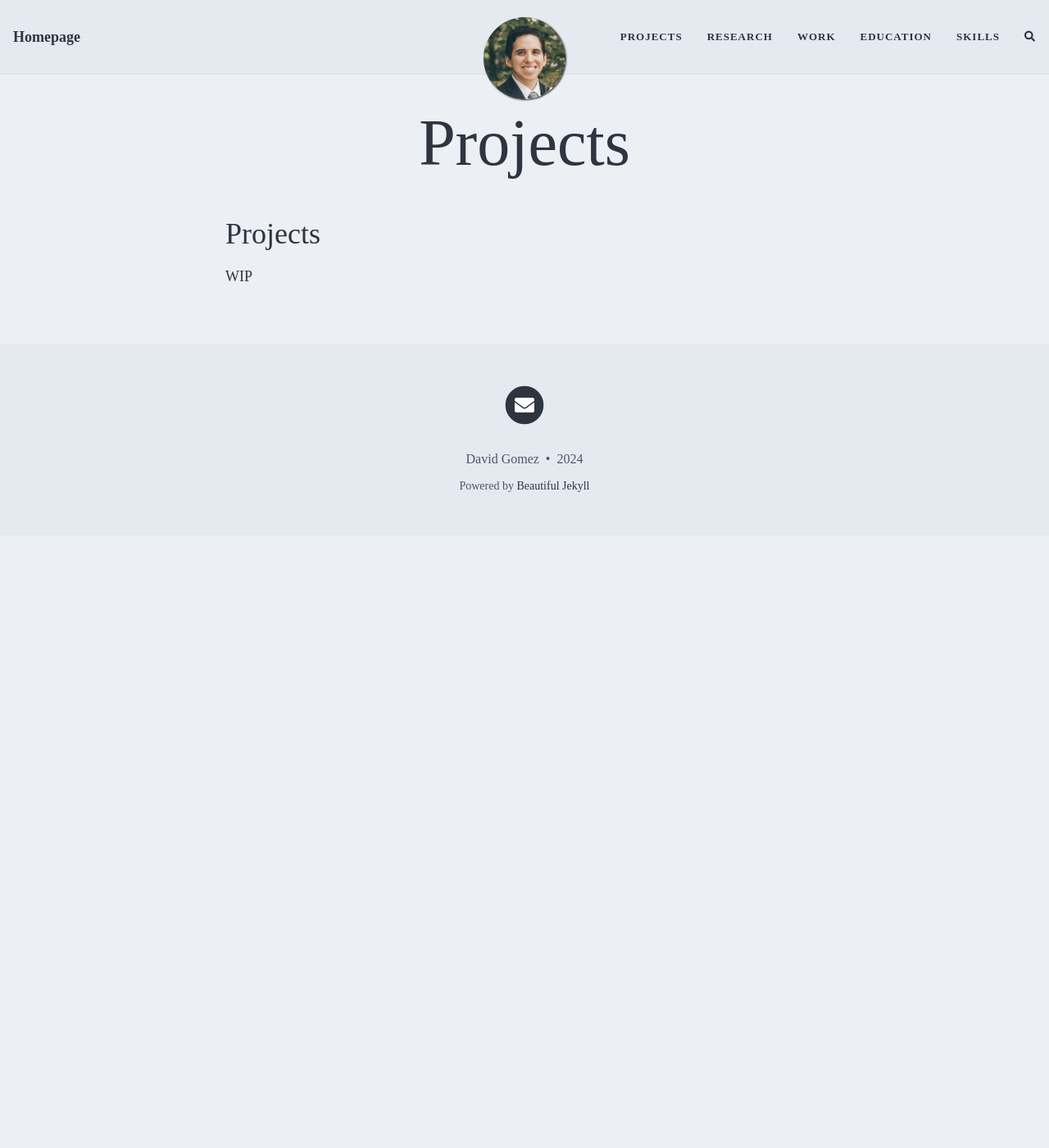
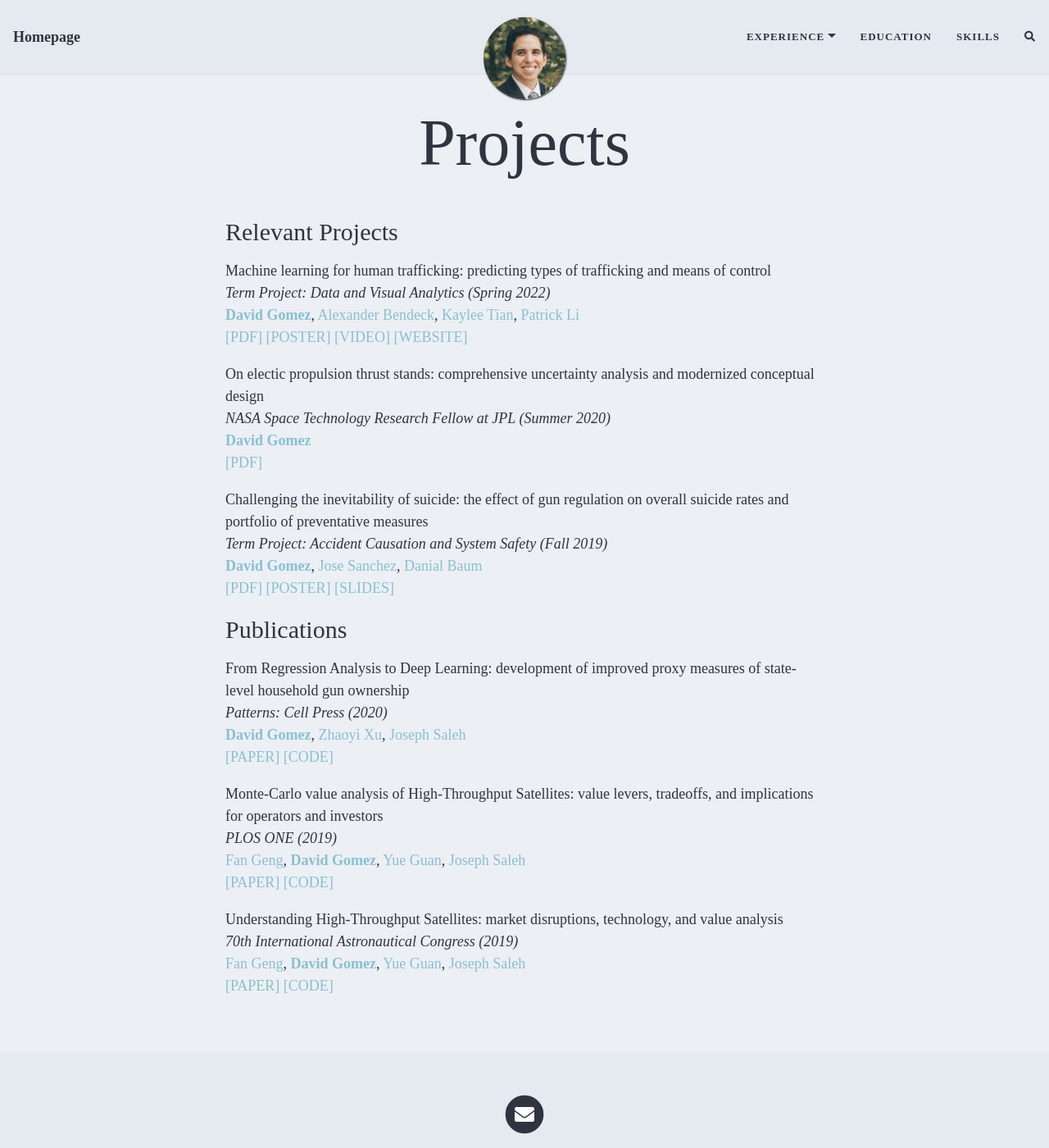
Before and after one commit to dbgomez94/dbgomez94.github.io, a Jekyll site: the page built from pages/projects.md, in a window 1280 px wide and 1400 px high. Shown: the whole window at 82% size. Built offline with Jekyll 4.4.1, drawn with Linux system fonts in a browser that asks for light colours; nearby versions of some CDN libraries; comment, search, counter and statistics services are not loaded; our own code applies the rules of GitHub Pages for plain Markdown files.

Commit message:
update homepage

```diff
--- a/_config.yml
+++ b/_config.yml
@@ -20,9 +20,10 @@
 ###############################################
 
 navbar-links:
-  Projects: "/pages/projects"
-  Research: "/pages/research"
-  Work: "/pages/work"
+  Experience:
+    - Research: "/pages/research"
+    - Projects: "/pages/projects"
+    - Work: "/pages/work"
   Education: "/pages/education"
   Skills: "/pages/skills"
 
--- a/pages/projects.md
+++ b/pages/projects.md
@@ -1,7 +1,61 @@
 ---
 layout: page
-# title: Projects
+title: Projects
 ---
 
-# Projects
-WIP
+## Relevant Projects
+
+
+
+Machine learning for human trafficking: predicting types of trafficking and means of control \
+_Term Project: Data and Visual Analytics (Spring 2022)_ \
+  [**David Gomez**](https://scholar.google.com/citations?user=YmsZnXAAAAAJ&hl=en&oi=sra),
+  [Alexander Bendeck](https://alexanderbendeck.github.io/projects.html),
+  [Kaylee Tian](https://www.linkedin.com/in/kaylee-nianhan-tian/),
+  [Patrick Li](https://www.linkedin.com/in/patrick-li-0/) \
+  [[PDF]](https://drive.google.com/file/d/1ZF1bpdqYRzA3Kcm1SRkUFkqupeNLzdAy/view?usp=sharing)
+  [[POSTER]](https://drive.google.com/file/d/1z7QcypF5xcn1TSfJu9RjZayP8_fafuvX/view?usp=sharing)
+  [[VIDEO]](https://youtu.be/GltcIuAIdTc)
+  [[WEBSITE]](https://alexanderbendeck.shinyapps.io/human-trafficking-app/)
+
+On electic propulsion thrust stands: comprehensive uncertainty analysis and modernized conceptual design \
+_NASA Space Technology Research Fellow at JPL (Summer 2020)_ \
+  [**David Gomez**](https://scholar.google.com/citations?user=YmsZnXAAAAAJ&hl=en&oi=sra) \
+  [[PDF]](https://drive.google.com/file/d/13bFrEk7PkWAY2GqFmNS_l3zvok1wE9Wj/view?usp=sharing)
+
+Challenging the inevitability of suicide: the effect of gun regulation on overall suicide rates and portfolio of preventative measures \
+_Term Project: Accident Causation and System Safety (Fall 2019)_ \
+  [**David Gomez**](https://scholar.google.com/citations?user=YmsZnXAAAAAJ&hl=en&oi=sra),
+  [Jose Sanchez](https://www.linkedin.com/in/jose-c-sanchez/),
+  [Danial Baum](https://www.linkedin.com/in/daniel-baum-ae/) \
+  [[PDF]](https://drive.google.com/file/d/1eBo4348ehcbSQ8zs2ny8W4vIRXymCLcg/view?usp=sharing)
+  [[POSTER]](https://drive.google.com/file/d/1ATBb5rhDqnycLfk0daZcIRXaoVfniZDy/view?usp=sharing)
+  [[SLIDES]](https://drive.google.com/file/d/14bEKiji_KDBISvT7OCuvAQOwNU6QED1U/view?usp=sharing)
+
+## Publications
+
+From Regression Analysis to Deep Learning: development of improved proxy measures of state-level household gun ownership \
+_Patterns: Cell Press (2020)_ \
+  [**David Gomez**](https://scholar.google.com/citations?user=YmsZnXAAAAAJ&hl=en&oi=sra),
+  [Zhaoyi Xu](https://scholar.google.com/citations?user=AlaqLgcAAAAJ&hl=en&oi=sra),
+  [Joseph Saleh](https://scholar.google.com/citations?user=oewjyycAAAAJ&hl=en&oi=sra) \
+  [[PAPER]](https://www.cell.com/action/showPdf?pii=S2666-3899%2820%2930202-6)
+  [[CODE]](https://github.com/dbgomez94/gun-ownership-proxy)
+
+Monte-Carlo value analysis of High-Throughput Satellites: value levers, tradeoffs, and implications for operators and investors \
+_PLOS ONE (2019)_ \
+  [Fan Geng](https://scholar.google.com/citations?user=VC7KrQQAAAAJ&hl=en&oi=sra),
+  [**David Gomez**](https://scholar.google.com/citations?user=YmsZnXAAAAAJ&hl=en&oi=sra),
+  [Yue Guan](https://scholar.google.com/citations?user=Gr0QHIEAAAAJ&hl=en&oi=sra),
+  [Joseph Saleh](https://scholar.google.com/citations?user=oewjyycAAAAJ&hl=en&oi=sra) \
+  [[PAPER]](https://journals.plos.org/plosone/article/file?id=10.1371/journal.pone.0222133&type=printable)
+  [[CODE]](https://github.com/dbgomez94/high-throughput-satellites)
+
+Understanding High-Throughput Satellites: market disruptions, technology, and value analysis \
+_70th International Astronautical Congress (2019)_ \
+  [Fan Geng](https://scholar.google.com/citations?user=VC7KrQQAAAAJ&hl=en&oi=sra),
+  [**David Gomez**](https://scholar.google.com/citations?user=YmsZnXAAAAAJ&hl=en&oi=sra),
+  [Yue Guan](https://scholar.google.com/citations?user=Gr0QHIEAAAAJ&hl=en&oi=sra),
+  [Joseph Saleh](https://scholar.google.com/citations?user=oewjyycAAAAJ&hl=en&oi=sra) \
+  [[PAPER]](http://iafastro.directory/iac/archive/browse/IAC-19/E3/3/49731/)
+  [[CODE]](https://github.com/dbgomez94/high-throughput-satellites)
```
Also changed, not shown: index.md (+2 -2 lines).
